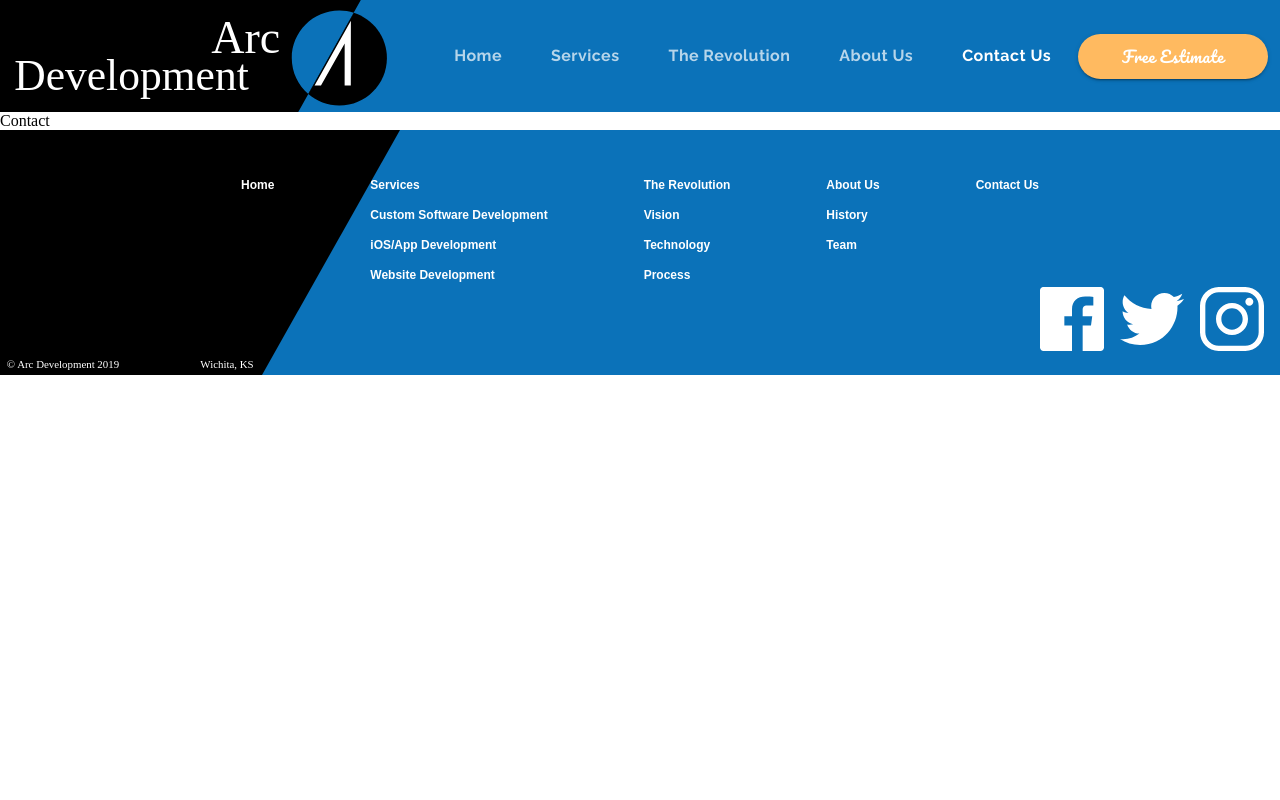
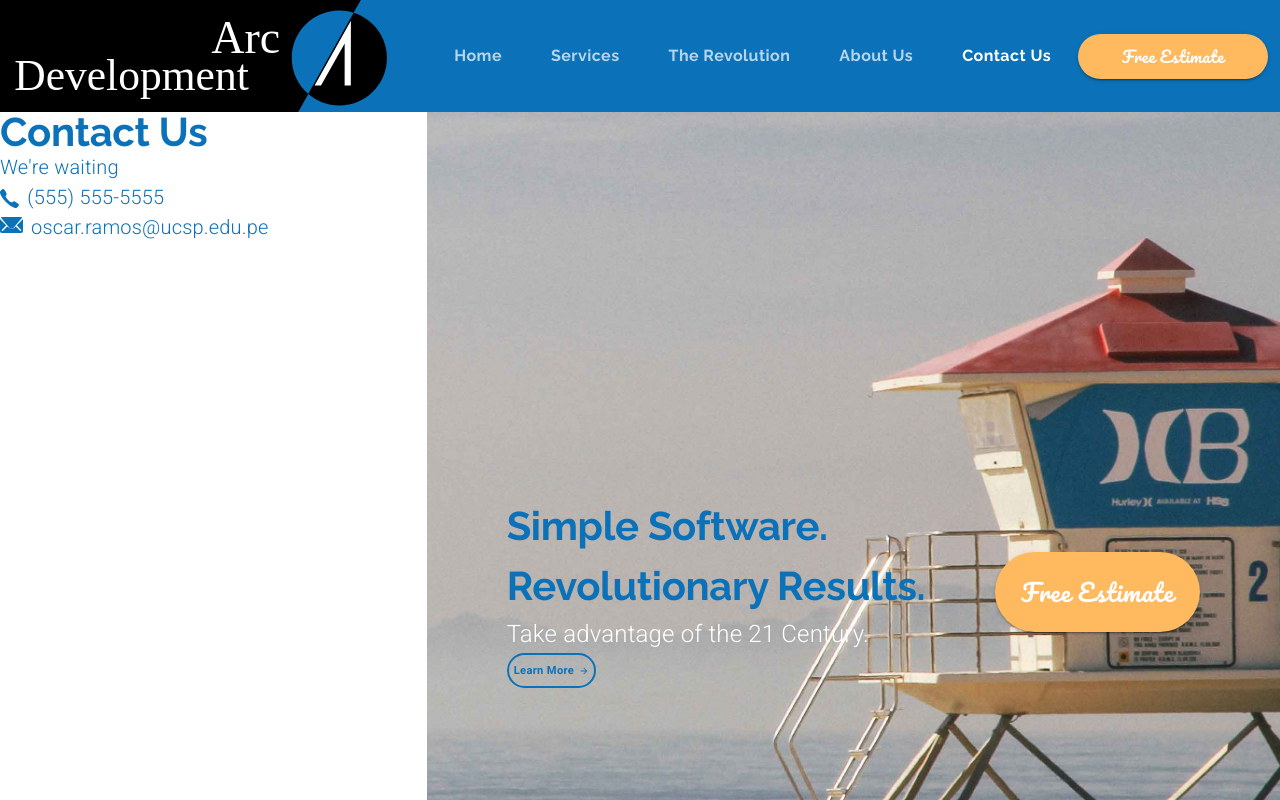
Before and after one commit to oscaramos/arc-development, a React (Create React App) app: page /contact in a window 1280 px wide. Shown: the top 800 px of the page. Built offline with nearby package versions, Linux system fonts and the light colour scheme.

Commit message:
feat: Contact Us page
It's incomplete

```diff
--- a/src/App.js
+++ b/src/App.js
@@ -10,6 +10,7 @@ import MobileApps from './pages/MobileApps'
 import Websites from './pages/Websites'
 import Revolution from './pages/Revolution'
 import AboutUs from './pages/AboutUs'
+import Contact from './pages/Contact'
 
 function App() {
   return (
@@ -24,7 +25,7 @@ function App() {
           <Route path='/websites' component={Websites} />
           <Route path='/revolution' component={Revolution} />
           <Route path='/about' component={AboutUs} />
-          <Route path='/contact' component={() => <div>Contact</div>} />
+          <Route path='/contact' component={Contact} />
           <Route path='/estimate' component={() => <div>Estimate</div>} />
         </Switch>
         <Footer />
--- /dev/null
+++ b/src/pages/Contact.js
@@ -0,0 +1,62 @@
+import React from 'react'
+
+import { makeStyles } from '@material-ui/core/styles'
+import Grid from '@material-ui/core/Grid'
+import CallToAction from '../components/CallToAction'
+import { Typography, useTheme } from '@material-ui/core'
+import phoneIcon from '../assets/phone.svg'
+import emailIcon from '../assets/email.svg'
+
+
+const useStyles = makeStyles(() => ({
+  mainContainer: {},
+}))
+
+function Contact() {
+  const classes = useStyles()
+  const theme = useTheme()
+
+  return (
+    <Grid container direction='row'>
+      <Grid item lg={4}>
+        <Grid container direction='column'>
+          <Grid item>
+            <Typography variant='h2' style={{ lineHeight: 1 }}>
+              Contact Us
+            </Typography>
+            <Typography variant='body1' style={{ color: theme.palette.common.arcBlue }}>
+              We're waiting
+            </Typography>
+          </Grid>
+
+          {/*-- Phone and Email --*/}
+          <Grid item container direction='row' alignItems='flex-end'>
+            <Grid item style={{ marginRight: '0.5em' }}>
+              <img src={phoneIcon} alt='phone' style={{ height: '1.2em' }} />
+            </Grid>
+            <Grid item>
+              <Typography variant='body1' style={{ color: theme.palette.common.arcBlue }}>
+                (555) 555-5555
+              </Typography>
+            </Grid>
+          </Grid>
+          <Grid item container direction='row' alignItems='center'>
+            <Grid item style={{ marginRight: '0.5em' }}>
+              <img src={emailIcon} alt='email' style={{ height: '1em' }} />
+            </Grid>
+            <Grid item>
+              <Typography variant='body1' style={{ color: theme.palette.common.arcBlue }}>
+                oscar.ramos@ucsp.edu.pe
+              </Typography>
+            </Grid>
+          </Grid>
+        </Grid>
+      </Grid>
+      <Grid item lg>
+        <CallToAction />
+      </Grid>
+    </Grid>
+  )
+}
+
+export default Contact
```
